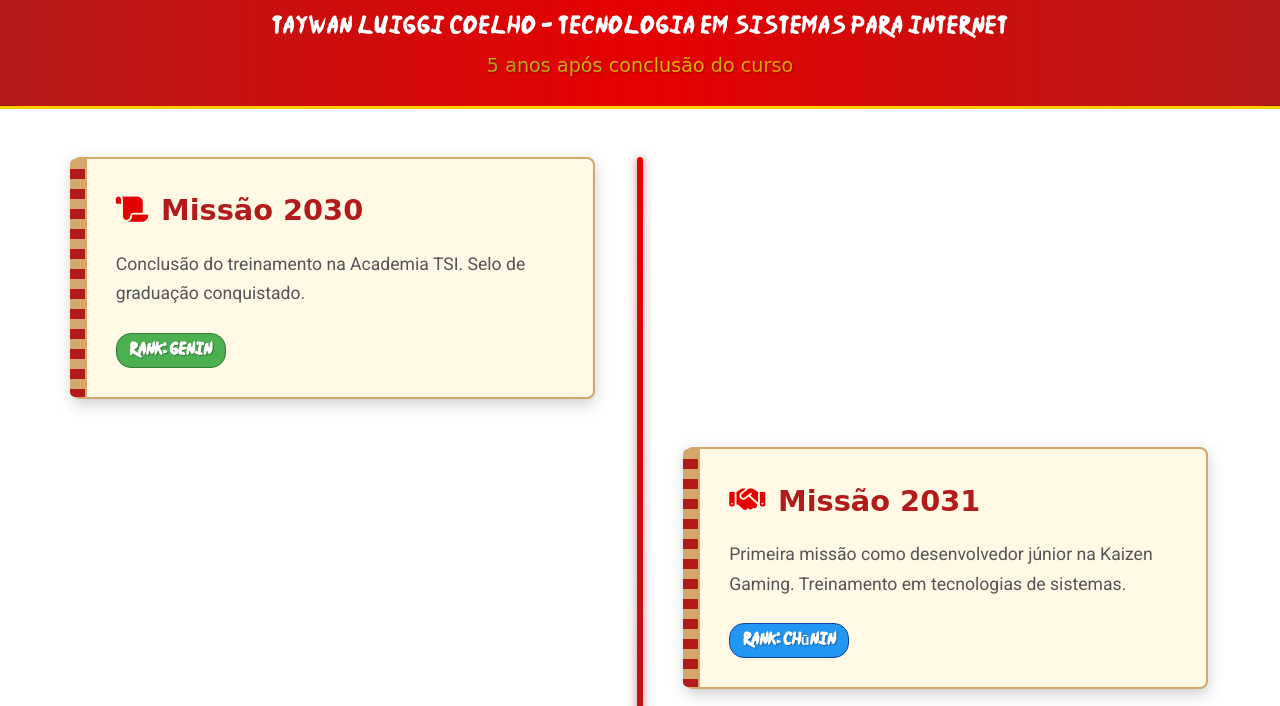
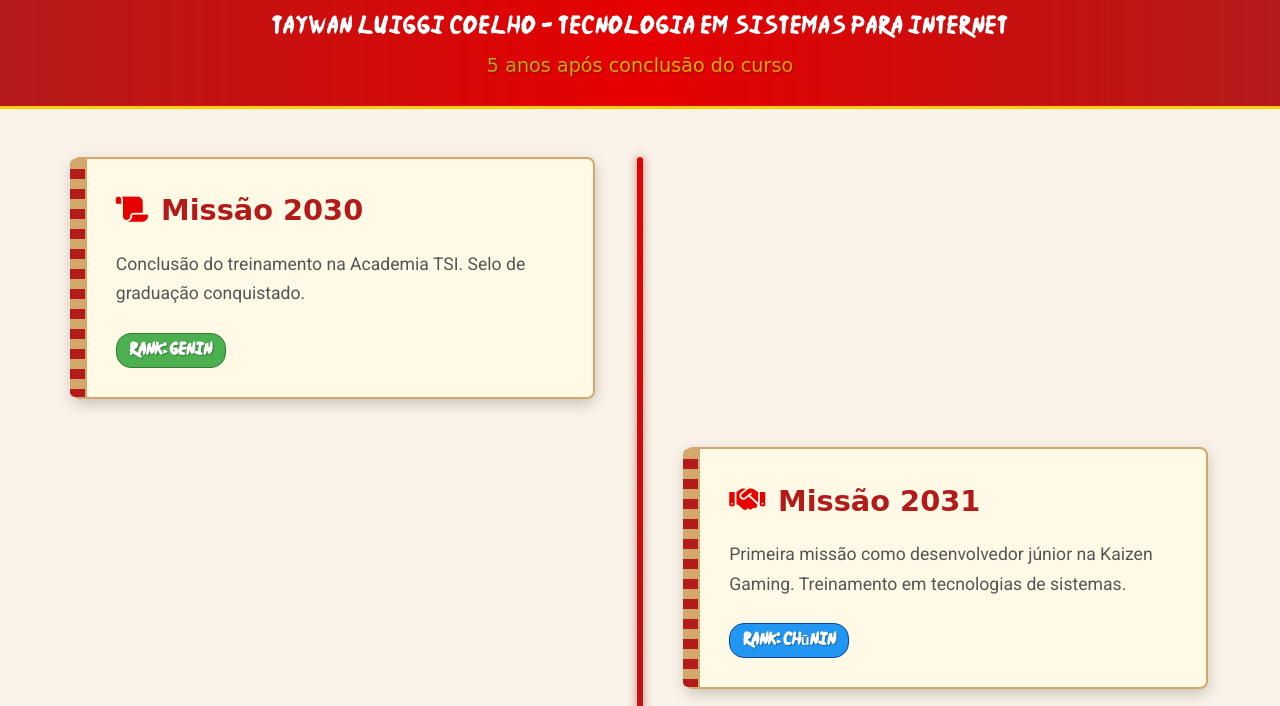
Before and after one commit to Taywan1/finalizado, a plain HTML site: page index.html in a window 1280 px wide. Shown: the part 94-800 px from the top of the page. Drawn offline with nearby package versions, Linux system fonts and the light colour scheme; files whose address does not match are found by name; a web font is replaced by a local one.

Commit message:
Update style.css

```diff
--- a/style.css
+++ b/style.css
@@ -17,7 +17,7 @@ body {
   font-family: 'Roboto', sans-serif;
   line-height: 1.6;
   color: #333;
-  background-color: white; /* fundo branco */
+  background-color: #f9f3e9;
   position: relative;
   overflow-x: hidden;
   background-attachment: fixed;
```
